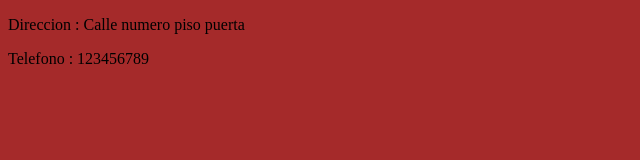
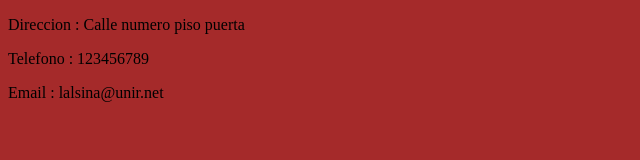
Before and after one commit to Kiske883/proyecto2_gitremoto, a plain HTML site: page contacto.html in a window 1280 px wide. Shown: the whole page, without its empty margins (0-640 px from the left). Drawn offline with Linux system fonts and the light colour scheme; files that its build step writes are made by us from their sources.

Commit message:
Añadido email

```diff
--- a/contacto.html
+++ b/contacto.html
@@ -9,5 +9,6 @@
 <body>
     <p>Direccion : Calle numero piso puerta</p>
     <p>Telefono : 123456789</p>
+    <p>Email : lalsina@unir.net</p>
 </body>
 </html>
```
